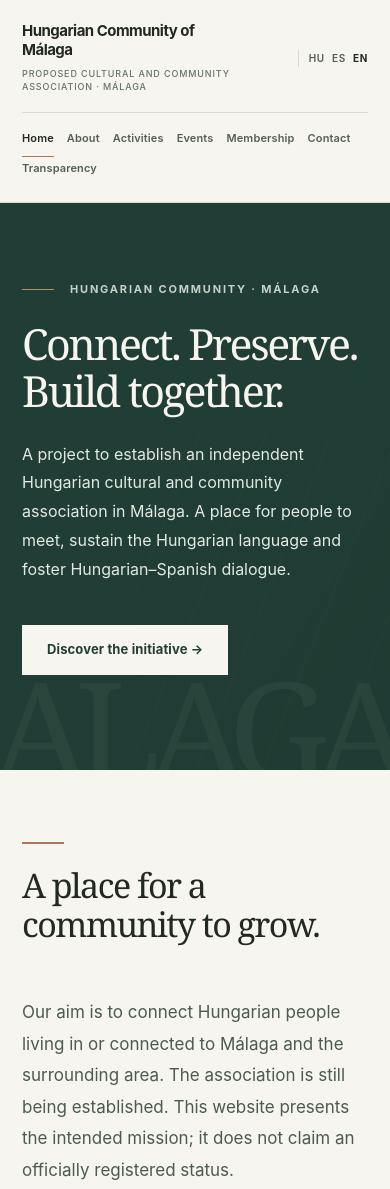
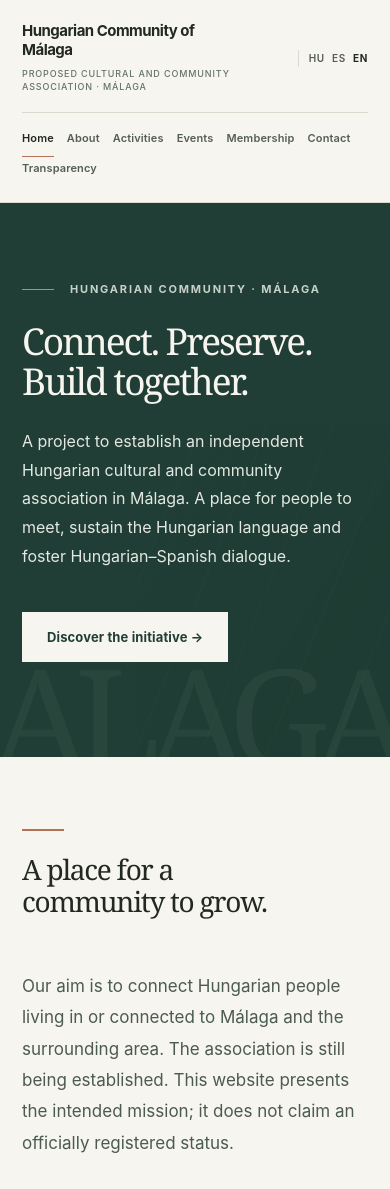
Before and after one commit to 880rzz/mmk, a plain HTML site: page en/index.html in a window 390 px wide. Shown: the top 1189 px of the page. Drawn offline with Linux system fonts and the light colour scheme.

Commit message:
Refine restrained H1 and H2 typography across breakpoints (#4)

```diff
--- a/style.css
+++ b/style.css
@@ -19,12 +19,12 @@ header .wrap{min-height:112px;display:grid;grid-template-columns:minmax(205px,1f
 .eyebrow,.flag{font-size:11px;line-height:1.5;font-weight:680;letter-spacing:.165em;text-transform:uppercase}
 .eyebrow{color:#c6d1c9;display:flex;align-items:center;gap:16px}.eyebrow::before{content:"";width:32px;height:1px;background:#c18b68}
 h1,h2,h3,p{overflow-wrap:normal;word-break:normal}
-h1{font-family:Georgia,"Times New Roman",serif;font-size:clamp(45px,5.7vw,91px);line-height:1.095;font-weight:400;letter-spacing:-.055em;max-width:970px;text-wrap:balance;margin:23px 0 25px}
+h1{font-family:Georgia,"Times New Roman",serif;font-size:clamp(37px,4.25vw,66px);line-height:1.095;font-weight:400;letter-spacing:-.055em;max-width:970px;text-wrap:balance;margin:23px 0 25px}
 .lead{font-size:clamp(16px,1.35vw,20px);line-height:1.8;max-width:660px;color:#e3e9e2;font-weight:400}
 .action{display:inline-flex;align-items:center;justify-content:center;min-height:50px;margin-top:25px;padding:12px 24px;background:var(--paper);color:var(--pine);text-decoration:none;font-size:13px;letter-spacing:.01em;font-weight:650;border:1px solid var(--paper);transition:background .2s,color .2s,border-color .2s}.action:hover{background:transparent;color:var(--paper)}
 section.content{padding-block:clamp(72px,8.5vw,132px);border-bottom:1px solid var(--rule)}
 section.content[style*="background"]{background:#e9eee9!important}
-h2{font-family:Georgia,"Times New Roman",serif;font-size:clamp(34px,3.5vw,54px);line-height:1.16;font-weight:400;letter-spacing:-.045em;text-wrap:balance;margin:0 0 29px;max-width:880px}
+h2{font-family:Georgia,"Times New Roman",serif;font-size:clamp(28px,2.65vw,42px);line-height:1.16;font-weight:400;letter-spacing:-.045em;text-wrap:balance;margin:0 0 29px;max-width:880px}
 h3{font-family:Georgia,"Times New Roman",serif;font-size:clamp(22px,2.1vw,29px);line-height:1.25;font-weight:400;letter-spacing:-.035em;margin:0 0 14px}
 p{margin-top:0}.sectiondesc{font-size:clamp(17px,1.45vw,20px);line-height:1.85;color:#4b5b51;max-width:680px}
 .introgrid{display:grid;grid-template-columns:minmax(0,.9fr) minmax(0,1.1fr);gap:clamp(48px,8vw,150px)}.line{width:42px;height:2px;background:var(--accent);margin-bottom:38px}
@@ -35,5 +35,5 @@ p{margin-top:0}.sectiondesc{font-size:clamp(17px,1.45vw,20px);line-height:1.85;c
 footer{background:#172e28;color:#eaf0e9;padding:clamp(58px,7vw,100px) 0 55px}footer .wrap{display:grid;grid-template-columns:1fr auto;gap:50px}footer strong{font-family:Georgia,"Times New Roman",serif;font-size:clamp(22px,2.6vw,34px);font-weight:400;letter-spacing:-.04em}footer p{color:#b9c8bd;font-size:13px;line-height:1.9;max-width:530px;margin:15px 0}.footlinks{display:flex;flex-direction:column;align-items:flex-start;gap:15px}.footlinks a{font-size:12px;color:#d8e3da;text-decoration:none;border-bottom:1px solid rgba(255,255,255,.25);padding-bottom:3px}.footlinks a:hover{border-color:#fff}
 @media(max-width:1220px){header .wrap{grid-template-columns:1fr auto;row-gap:18px;padding-block:22px}.nav{grid-column:1/-1;grid-row:2;border-top:1px solid var(--rule);padding-top:16px}.langs{grid-column:2;grid-row:1}}
 @media(max-width:700px){header .wrap{min-height:0;gap:18px}.identity{font-size:16px}.identity small{font-size:9px}.nav{gap:13px 18px;padding-bottom:2px}.nav a{font-size:12px}.hero{min-height:0}.hero>.wrap{padding-block:78px 95px}.hero::before{inset:40% 0 0 35%;opacity:.35}.hero::after{font-size:140px;bottom:-.21em}.introgrid{grid-template-columns:1fr;gap:24px}.line{margin-bottom:22px}.cards{grid-template-columns:1fr;margin-top:30px;gap:24px}.card{padding-top:24px}.details th,.details td{display:block;width:100%;padding:12px 0}.details th{border-bottom:0;padding-bottom:1px}.details td{padding-top:0}footer .wrap{grid-template-columns:1fr;gap:24px}}
-@media(max-width:390px){.identity{max-width:210px;font-size:15px}.langs{padding-left:10px;gap:7px}.langs a{font-size:10px}.nav{gap:11px 13px}.nav a{font-size:11px}h1{font-size:clamp(41px,11vw,53px)}}
+@media(max-width:390px){.identity{max-width:210px;font-size:15px}.langs{padding-left:10px;gap:7px}.langs a{font-size:10px}.nav{gap:11px 13px}.nav a{font-size:11px}h1{font-size:clamp(36px,9.5vw,43px)}}
 @media(prefers-reduced-motion:reduce){html{scroll-behavior:auto}*,*::before,*::after{transition:none!important}}
```
